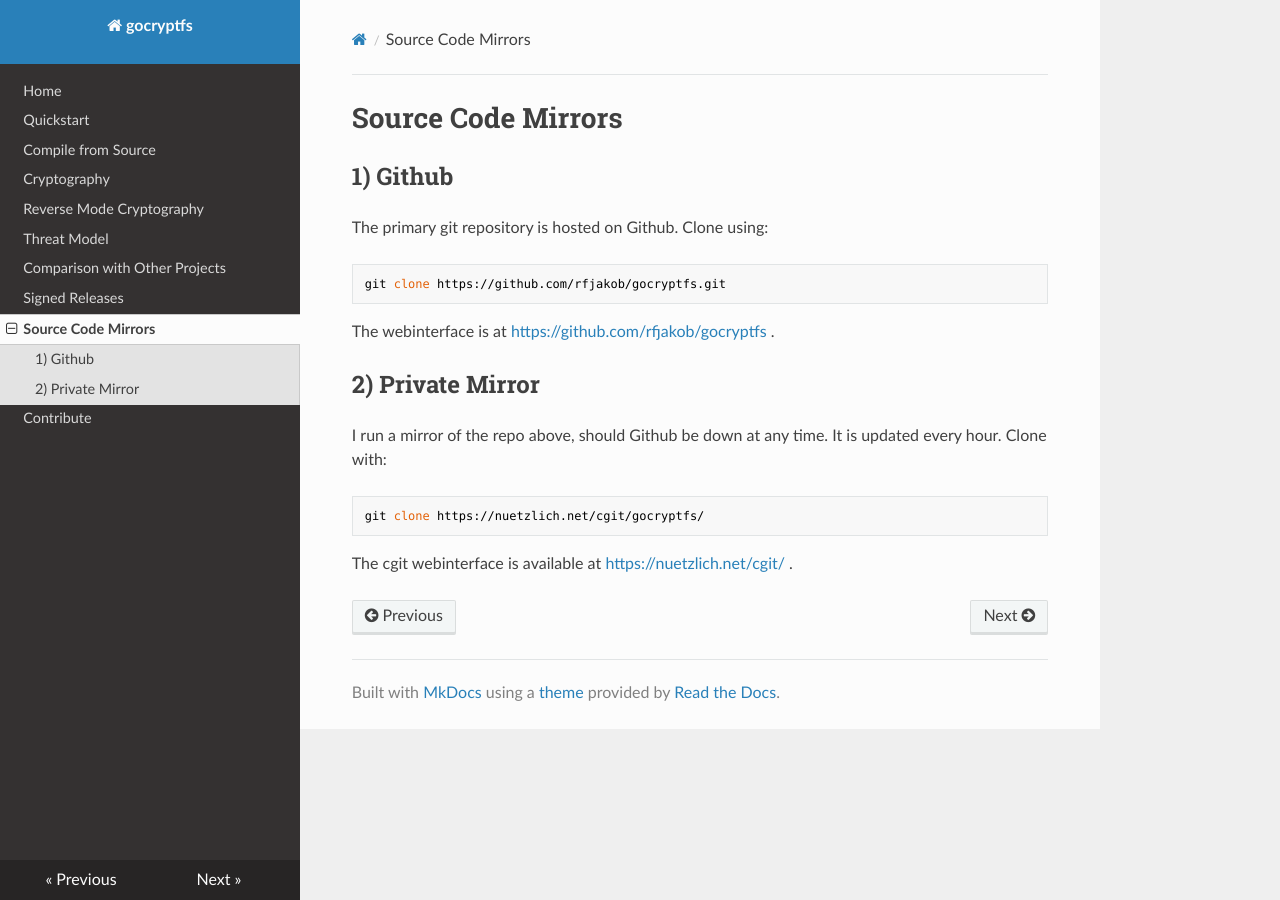
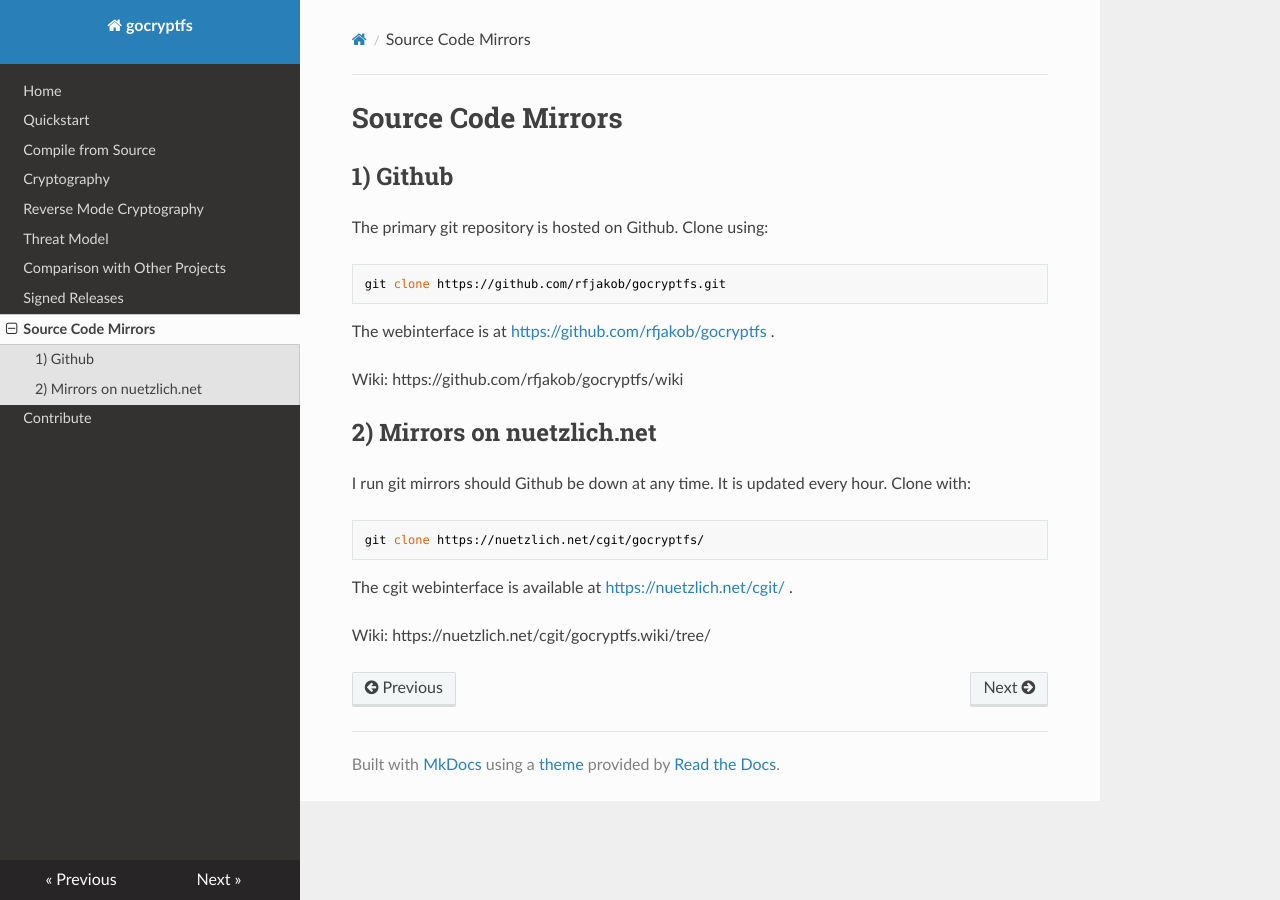
Before and after one commit to rfjakob/gocryptfs-website, an MkDocs documentation site: the page built from docs/mirrors.md, in a window 1280 px wide. Built offline with MkDocs 1.6.1, drawn with Linux system fonts in a browser that asks for light colours; nearby versions of some CDN libraries; old or Windows-style settings are respelled for this version of MkDocs.

Commit message:
Add link to cgit wiki

```diff
--- a/docs/mirrors.md
+++ b/docs/mirrors.md
@@ -11,13 +11,17 @@ The primary git repository is hosted on Github. Clone using:
 The webinterface is at
 [https://github.com/rfjakob/gocryptfs](https://github.com/rfjakob/gocryptfs) .
 
-2) Private Mirror
------------------
+Wiki: https://github.com/rfjakob/gocryptfs/wiki
 
-I run a mirror of the repo above, should Github be down at any time.
+2) Mirrors on nuetzlich.net
+-------------------------
+
+I run git mirrors should Github be down at any time.
 It is updated every hour. Clone with:
 
     git clone https://nuetzlich.net/cgit/gocryptfs/
 
 The cgit webinterface is available at
 [https://nuetzlich.net/cgit/](https://nuetzlich.net/cgit/) .
+
+Wiki: https://nuetzlich.net/cgit/gocryptfs.wiki/tree/
```
